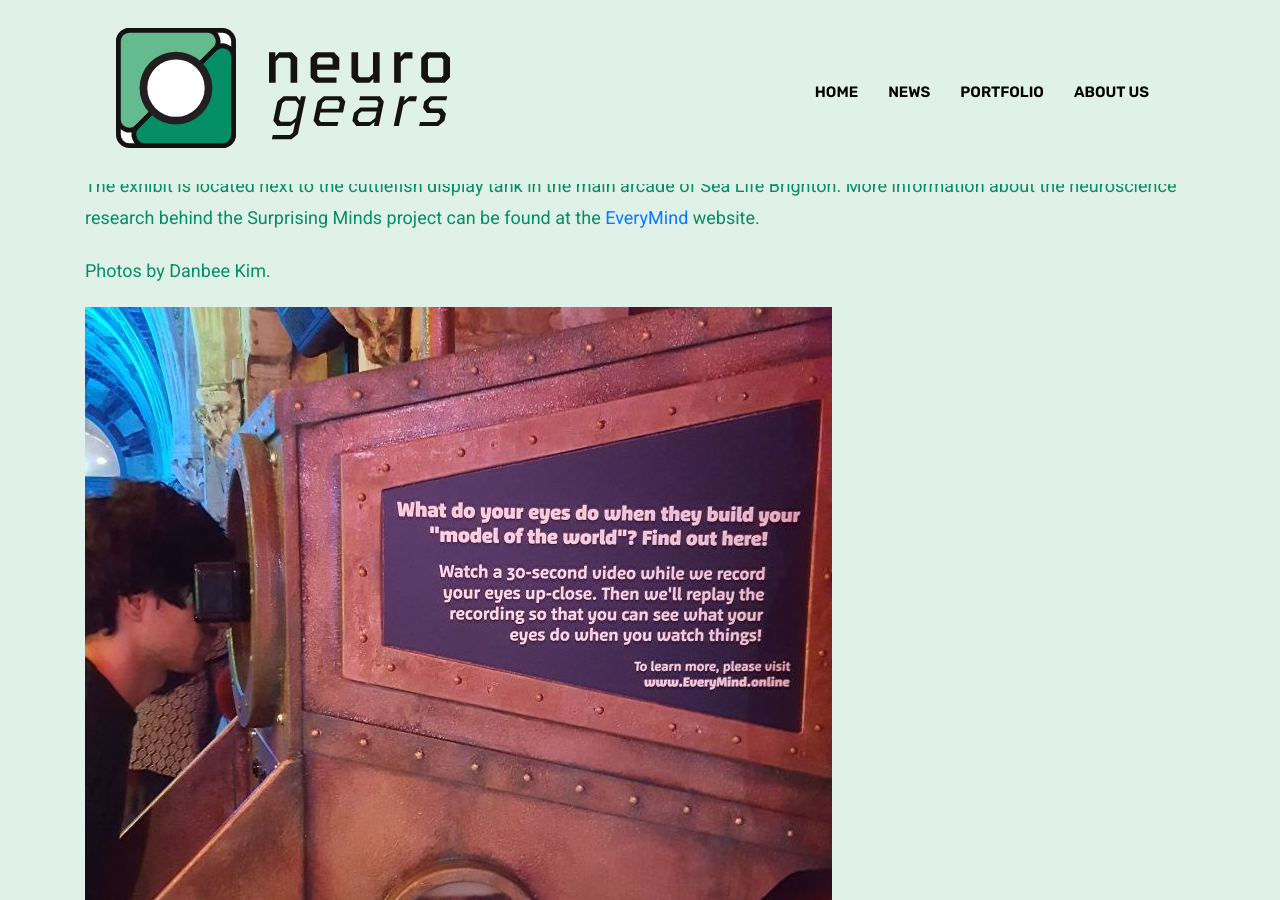
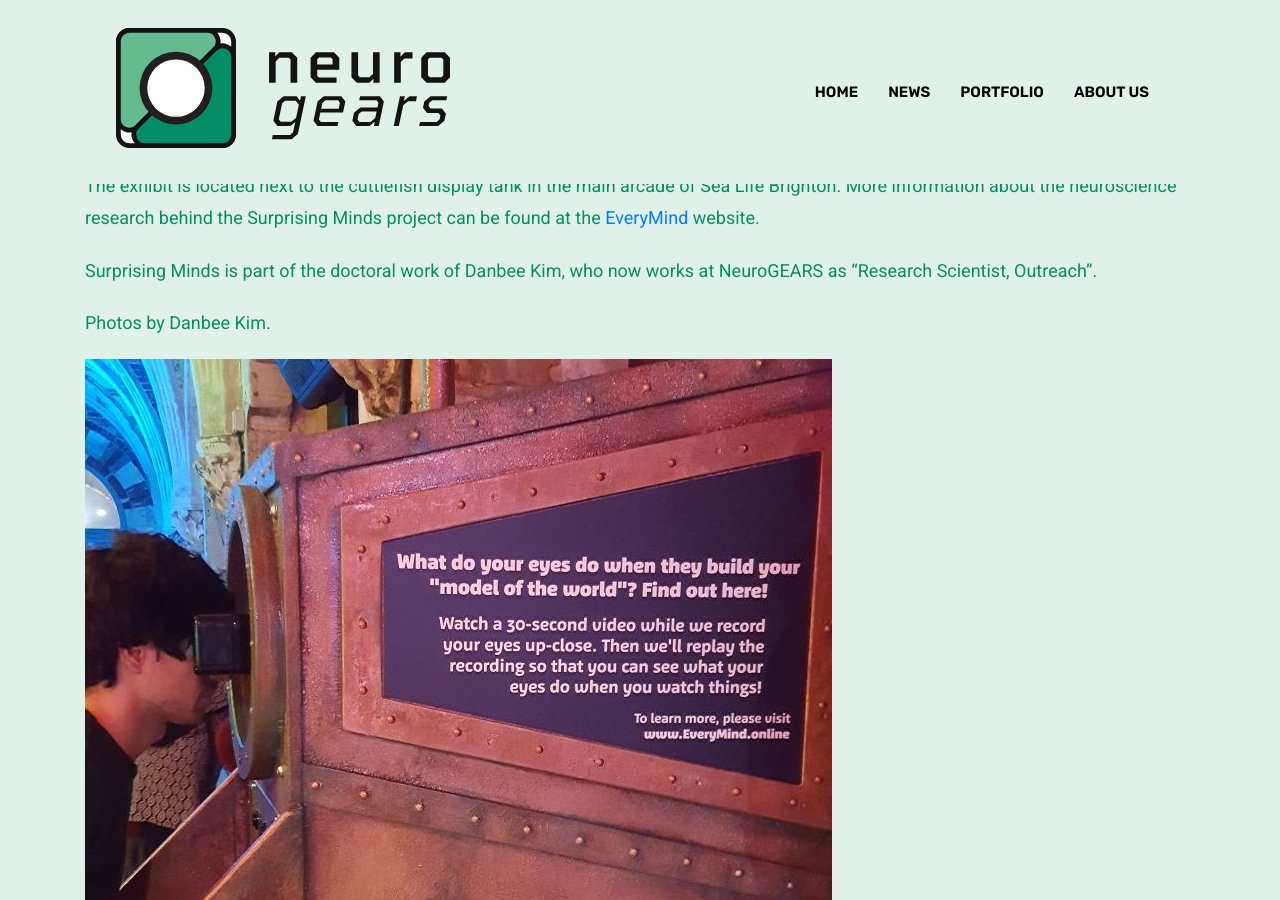
Before and after one commit to neurogears/new-website, a Jekyll site: the page built from _posts/2017-10-21-surprising-minds.md, in a window 1280 px wide and 900 px high, scrolled down 1560 px. Built offline with Jekyll 4.4.1, drawn with Linux system fonts in a browser that asks for light colours.

Commit message:
Update news post about Surprising Minds

```diff
--- a/_posts/2017-10-21-surprising-minds.md
+++ b/_posts/2017-10-21-surprising-minds.md
@@ -16,6 +16,8 @@ All the installation displays, data acquisition, and interactive systems are con
 
 The exhibit is located next to the cuttlefish display tank in the main arcade of Sea Life Brighton. More information about the neuroscience research behind the Surprising Minds project can be found at the [EveryMind](http://www.everymind.online/) website.
 
+Surprising Minds is part of the doctoral work of Danbee Kim, who now works at NeuroGEARS as "Research Scientist, Outreach".
+
 Photos by Danbee Kim.
 
 <div class="gallery">
```
